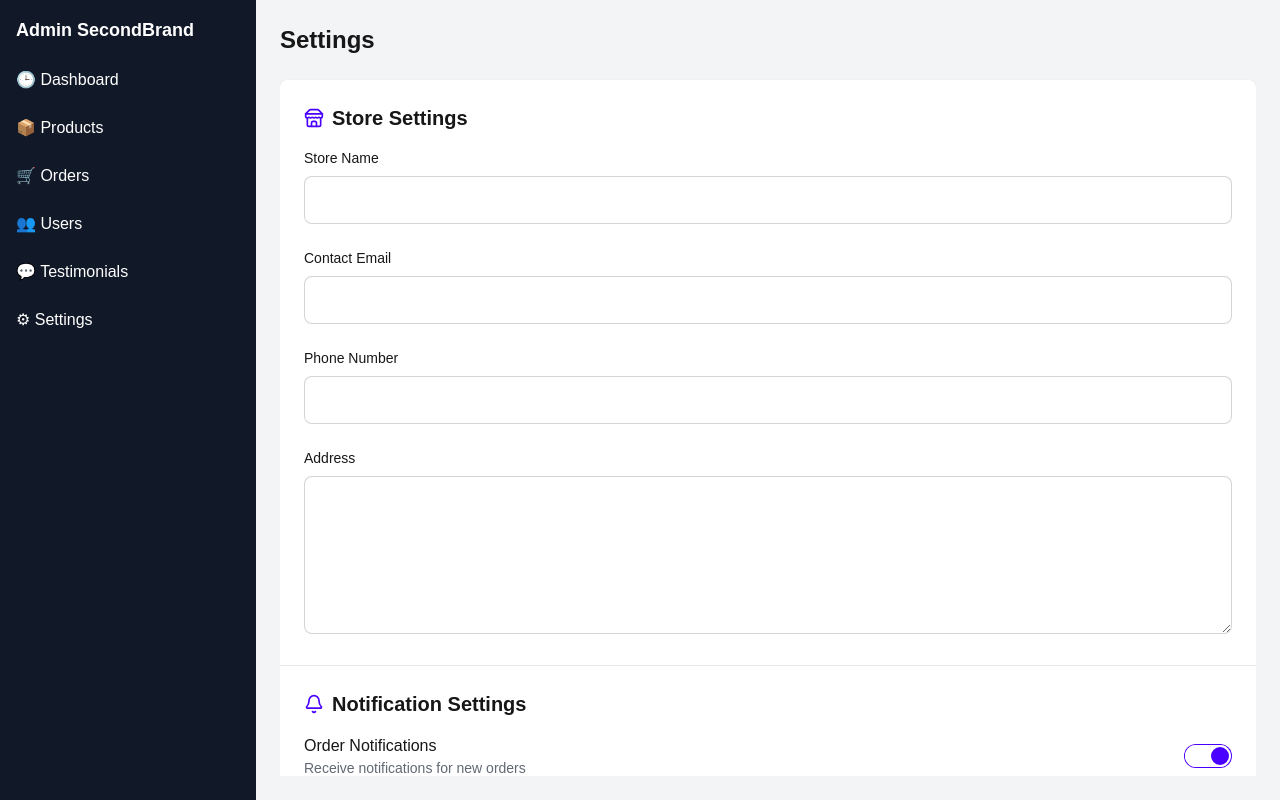
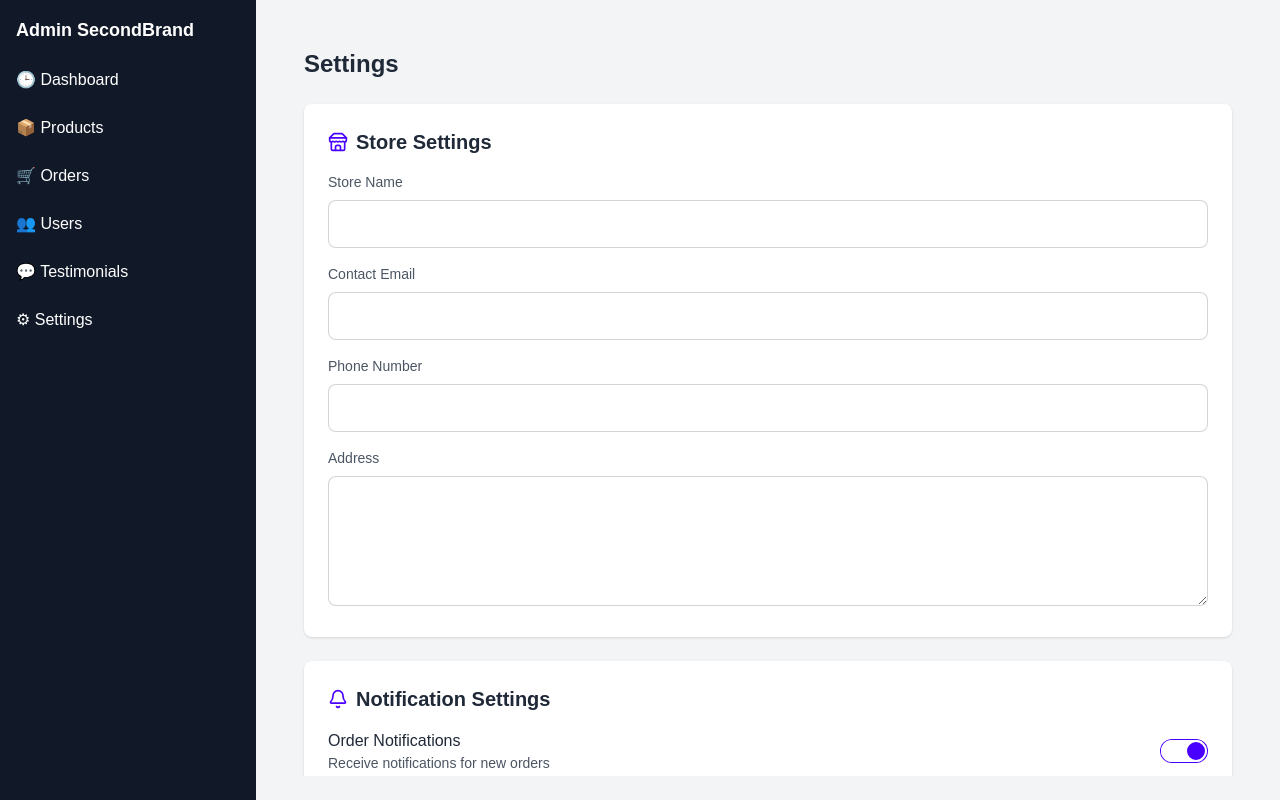
Before and after one commit to TirtaRizki/BBC2_SecondBrand.co, a Next.js app: page /settings in a window 1280 px wide. Built offline with nearby package versions, Linux system fonts and the light colour scheme.

Commit message:
perbaikan ui settings dan simpan data admin

```diff
--- a/app/settings/page.tsx
+++ b/app/settings/page.tsx
@@ -1,112 +1,145 @@
-import React from "react";
-import { Save, Store, Bell, Shield } from "lucide-react";
+'use client';
+
+import React, { useState } from 'react';
+import { Save, Store, Bell, Shield } from 'lucide-react';
 
 const SettingsPage = () => {
+  const [storeSettings, setStoreSettings] = useState({
+    storeName: '',
+    contactEmail: '',
+    phoneNumber: '',
+    address: '',
+  });
+
+  const handleChange = (e: React.ChangeEvent<HTMLInputElement | HTMLTextAreaElement>) => {
+    const { name, value } = e.target;
+    setStoreSettings(prevState => ({ ...prevState, [name]: value }));
+  };
+
+  const handleSubmit = async (e: React.FormEvent) => {
+    e.preventDefault();
+
+    try {
+      // Simpan data ke backend atau API endpoint
+      const response = await fetch('/api/save-settings', {
+        method: 'POST',
+        headers: {
+          'Content-Type': 'application/json'
+        },
+        body: JSON.stringify(storeSettings)
+      });
+
+      if (response.ok) {
+        // Berhasil menyimpan data
+        alert('Settings saved successfully!');
+      } else {
+        // Gagal menyimpan data
+        alert('Failed to save settings. Please try again.');
+      }
+    } catch (error) {
+      console.error('Error saving settings:', error);
+      alert('An error occurred. Please try again.');
+    }
+  };
+
   return (
-
-    <div className="h-full overflow-auto">
+    <div className="h-full overflow-auto p-6 bg-gray-100">
       <div className="flex justify-between items-center mb-6">
-        <h1 className="text-2xl font-bold">Settings</h1>
+        <h1 className="text-2xl font-bold text-gray-800">Settings</h1>
       </div>
 
-      <div className="grid grid-cols-1 gap-6">
+      <form onSubmit={handleSubmit} className="grid grid-cols-1 gap-6">
         {/* Store Settings */}
-        <div className="bg-base-100 rounded-lg shadow">
-          <div className="p-6 border-b border-base-300">
+        <div className="bg-white rounded-lg shadow p-6">
           <div className="flex items-center gap-2 mb-4">
             <Store className="h-5 w-5 text-primary" />
-              <h2 className="text-xl font-bold">Store Settings</h2>
+            <h2 className="text-xl font-bold text-gray-800">Store Settings</h2>
           </div>
-            <div className="grid grid-cols-1 gap-6">
-              {" "}
-              {/* Mengubah grid menjadi satu kolom */}
+          <div className="grid grid-cols-1 gap-4">
             <div>
-                <label className="block text-sm font-medium mb-2">
+              <label className="block text-sm font-medium text-gray-600 mb-2">
                 Store Name
               </label>
               <input
                 type="text"
+                name="storeName"
+                value={storeSettings.storeName}
+                onChange={handleChange}
                 className="input input-bordered w-full"
-                  defaultValue=""
               />
             </div>
             <div>
-                <label className="block text-sm font-medium mb-2">
+              <label className="block text-sm font-medium text-gray-600 mb-2">
                 Contact Email
               </label>
               <input
                 type="email"
+                name="contactEmail"
+                value={storeSettings.contactEmail}
+                onChange={handleChange}
                 className="input input-bordered w-full"
-                  defaultValue=""
               />
             </div>
             <div>
-                <label className="block text-sm font-medium mb-2">
+              <label className="block text-sm font-medium text-gray-600 mb-2">
                 Phone Number
               </label>
               <input
                 type="tel"
+                name="phoneNumber"
+                value={storeSettings.phoneNumber}
+                onChange={handleChange}
                 className="input input-bordered w-full"
-                  defaultValue=""
               />
             </div>
             <div>
-                <label className="block text-sm font-medium mb-2">
+              <label className="block text-sm font-medium text-gray-600 mb-2">
                 Address
               </label>
               <textarea
+                name="address"
+                value={storeSettings.address}
+                onChange={handleChange}
                 className="textarea textarea-bordered w-full"
-                  rows={5}
-                ></textarea>
+                rows={4}
+              />
             </div>
           </div>
         </div>
 
         {/* Notification Settings */}
-          <div className="p-6 border-b border-base-300">
+        <div className="bg-white rounded-lg shadow p-6">
           <div className="flex items-center gap-2 mb-4">
             <Bell className="h-5 w-5 text-primary" />
-              <h2 className="text-xl font-bold">Notification Settings</h2>
+            <h2 className="text-xl font-bold text-gray-800">Notification Settings</h2>
           </div>
           <div className="space-y-4">
             <div className="flex items-center justify-between">
               <div>
-                  <p className="font-medium">Order Notifications</p>
-                  <p className="text-sm text-base-content/70">
-                    Receive notifications for new orders
-                  </p>
+                <p className="font-medium text-gray-800">Order Notifications</p>
+                <p className="text-sm text-gray-600">Receive notifications for new orders</p>
               </div>
-                <input
-                  type="checkbox"
-                  className="toggle toggle-primary"
-                  defaultChecked
-                />
+              <input type="checkbox" className="toggle toggle-primary" defaultChecked />
             </div>
             <div className="flex items-center justify-between">
               <div>
-                  <p className="font-medium">Review Notifications</p>
-                  <p className="text-sm text-base-content/70">
-                    Receive notifications for new reviews
-                  </p>
+                <p className="font-medium text-gray-800">Review Notifications</p>
+                <p className="text-sm text-gray-600">Receive notifications for new reviews</p>
               </div>
-                <input
-                  type="checkbox"
-                  className="toggle toggle-primary"
-                  defaultChecked
-                />
+              <input type="checkbox" className="toggle toggle-primary" defaultChecked />
             </div>
           </div>
         </div>
 
         {/* Security Settings */}
-          <div className="p-6">
+        <div className="bg-white rounded-lg shadow p-6">
           <div className="flex items-center gap-2 mb-4">
             <Shield className="h-5 w-5 text-primary" />
-              <h2 className="text-xl font-bold">Security Settings</h2>
+            <h2 className="text-xl font-bold text-gray-800">Security Settings</h2>
           </div>
           <div className="space-y-4">
             <div>
-                <label className="block text-sm font-medium mb-2">
+              <label className="block text-sm font-medium text-gray-600 mb-2">
                 Current Password
               </label>
               <input
@@ -116,7 +149,7 @@ const SettingsPage = () => {
               />
             </div>
             <div>
-                <label className="block text-sm font-medium mb-2">
+              <label className="block text-sm font-medium text-gray-600 mb-2">
                 New Password
               </label>
               <input
@@ -126,7 +159,7 @@ const SettingsPage = () => {
               />
             </div>
             <div>
-                <label className="block text-sm font-medium mb-2">
+              <label className="block text-sm font-medium text-gray-600 mb-2">
                 Confirm New Password
               </label>
               <input
@@ -137,16 +170,15 @@ const SettingsPage = () => {
             </div>
           </div>
         </div>
-        </div>
-      </div>
 
         {/* Save Button */}
         <div className="mt-6 flex justify-end">
-        <button className="btn btn-primary flex items-center gap-2">
+          <button type="submit" className="btn btn-primary flex items-center gap-2">
             <Save className="h-5 w-5" />
             Save Changes
           </button>
         </div>
+      </form>
     </div>
   );
 };
```
Lines whose indentation alone changed are shown as unchanged.
